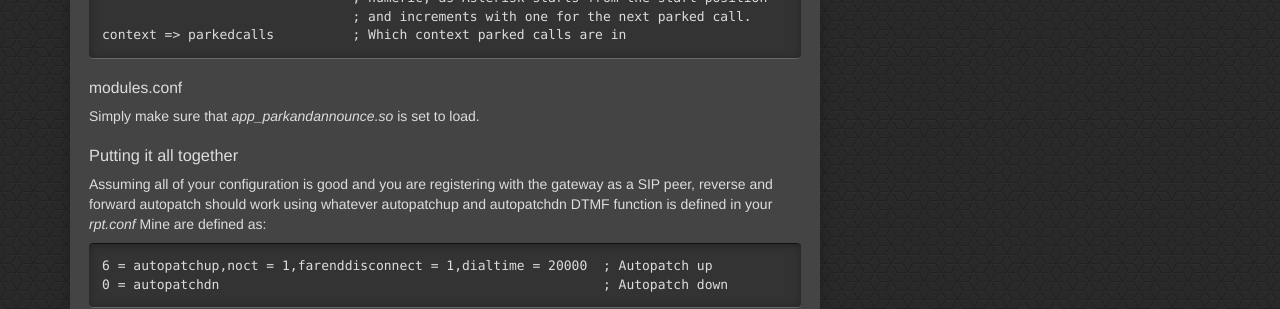
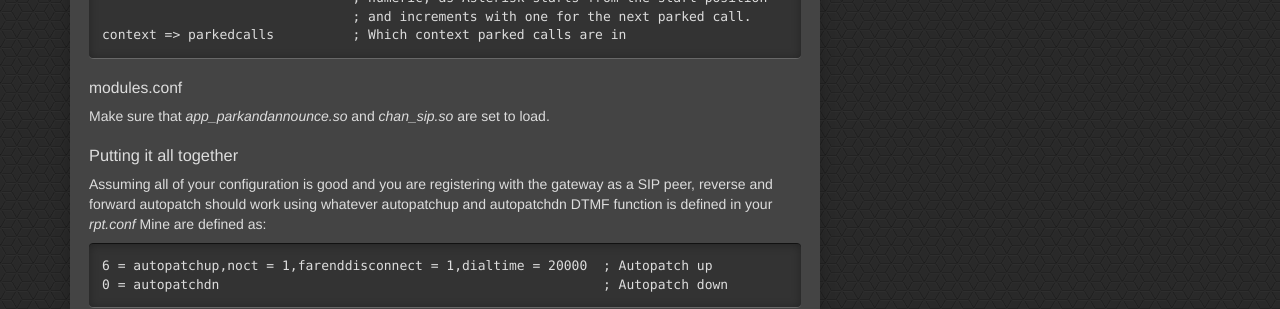
Before and after one commit to enhanced/enhanced.github.io, a Jekyll site: the page built from _posts/2016-04-05-AllStar_AutoPatch.md, in a window 1280 px wide and 900 px high, scrolled down 1996 px. Shown: the part 152-461 px from the top of the window. Built offline with Jekyll 4.4.1, drawn with Linux system fonts in a browser that asks for light colours.

Commit message:
slight update

```diff
--- a/_posts/2016-04-05-AllStar_AutoPatch.md
+++ b/_posts/2016-04-05-AllStar_AutoPatch.md
@@ -54,7 +54,8 @@
 context=custom-gv-answer
 {% endhighlight text %}
 
-Also note that *chan_sip.so* needs to be set to load in your modules.conf
+ Also note that *chan_sip.so* needs to be set to load in your modules.conf
+ {: .note}
 
 #### extensions.conf
 The stanza names in this section are important, this is where I broke it all for myself and then spent several days working backward to understand how stanzas and dial-plans work.  These stanza names are referred to elsewhere by *context=* and *goto* lines and this is what comprises the logic flow, in a simplistic way.
@@ -98,7 +99,7 @@
 {% endhighlight text %}
 
 #### modules.conf
-Simply make sure that *app_parkandannounce.so* is set to load.
+Make sure that *app_parkandannounce.so* and *chan_sip.so* are set to load.
 
 ### Putting it all together
 Assuming all of your configuration is good and you are registering with the gateway as a SIP peer, reverse and forward autopatch should work using whatever autopatchup and autopatchdn DTMF function is defined in your *rpt.conf*  Mine are defined as:
```
